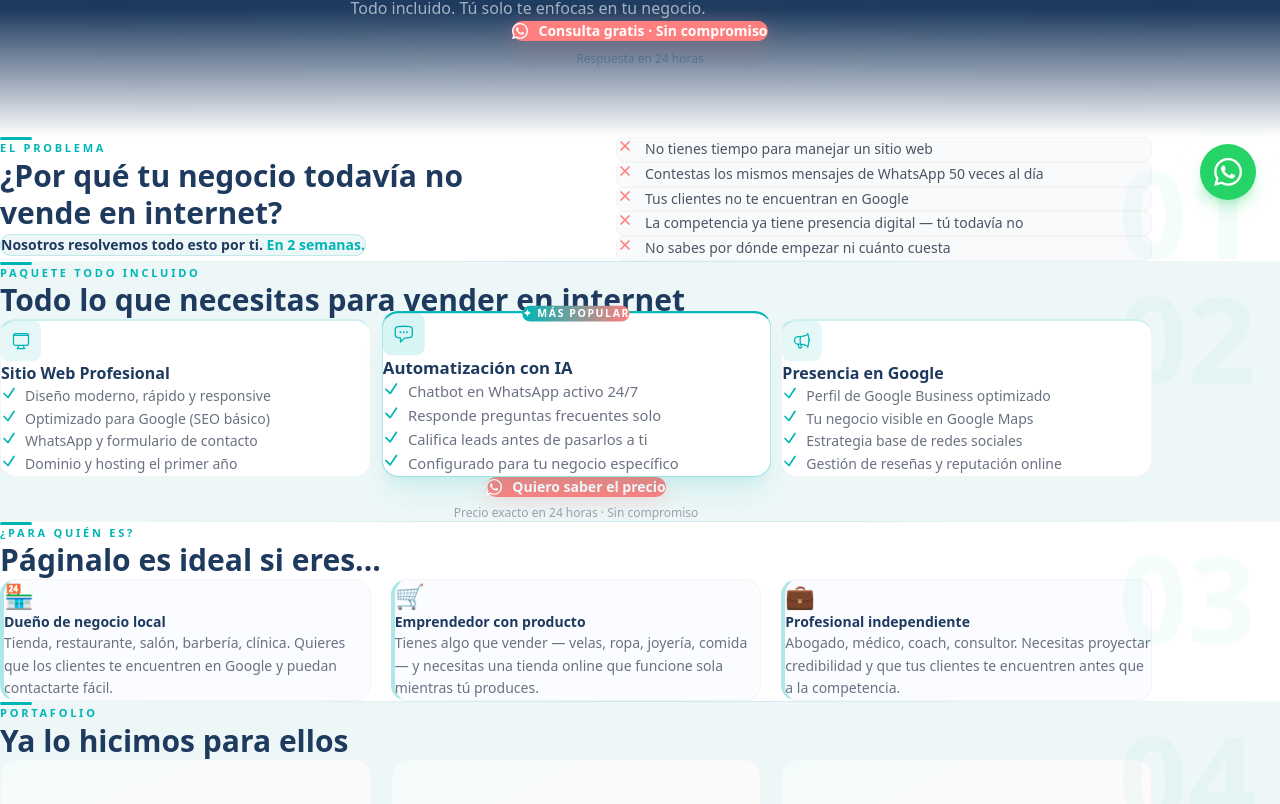
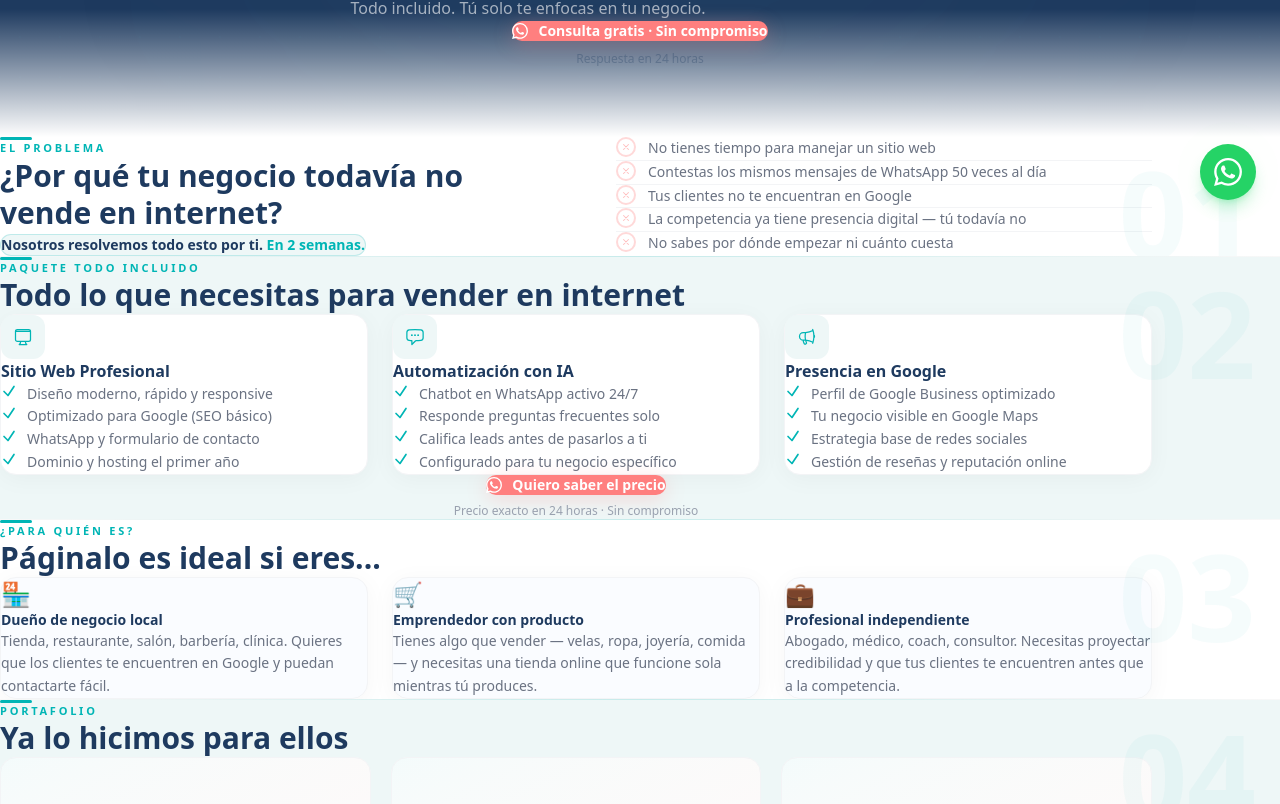
Before and after one commit to rcriveb6-bit/paginalo-, a Next.js app: page / in a window 1280 px wide. Shown: the part 576-1380 px from the top of the page. Built offline with nearby package versions, Linux system fonts and the light colour scheme.

Commit message:
rediseno profesional: quitado MAS POPULAR, cards mejorados, icons limpios, espaciado

```diff
--- a/app/(main)/page.tsx
+++ b/app/(main)/page.tsx
@@ -52,7 +52,7 @@
 );
 
 const XIcon = () => (
-  <svg className="h-4 w-4 text-[#FF7F7F] shrink-0 mt-1" fill="none" stroke="currentColor" strokeWidth={2.5} viewBox="0 0 24 24">
+  <svg className="h-3.5 w-3.5 text-[#FF7F7F]/60 shrink-0 mt-1" fill="none" stroke="currentColor" strokeWidth={1.5} viewBox="0 0 24 24">
     <path strokeLinecap="round" strokeLinejoin="round" d="M6 18L18 6M6 6l12 12" />
   </svg>
 );
@@ -93,7 +93,6 @@
     icon: <svg className="h-5 w-5" fill="none" stroke="currentColor" strokeWidth={1.5} viewBox="0 0 24 24"><path strokeLinecap="round" strokeLinejoin="round" d="M8.625 9.75a.375.375 0 11-.75 0 .375.375 0 01.75 0zm0 0H8.25m4.125 0a.375.375 0 11-.75 0 .375.375 0 01.75 0zm0 0H12m4.125 0a.375.375 0 11-.75 0 .375.375 0 01.75 0zm0 0h-.375m-13.5 3.01c0 1.6 1.123 2.994 2.707 3.227 1.087.16 2.185.283 3.293.369V21l4.184-4.183a1.14 1.14 0 01.778-.332 48.294 48.294 0 005.83-.498c1.585-.233 2.708-1.626 2.708-3.228V6.741c0-1.602-1.123-2.995-2.707-3.228A48.394 48.394 0 0012 3c-2.392 0-4.744.175-7.043.513C3.373 3.746 2.25 5.14 2.25 6.741v6.018z" /></svg>,
     title: "Automatización con IA",
     items: ["Chatbot en WhatsApp activo 24/7", "Responde preguntas frecuentes solo", "Califica leads antes de pasarlos a ti", "Configurado para tu negocio específico"],
-    featured: true,
   },
   {
     icon: <svg className="h-5 w-5" fill="none" stroke="currentColor" strokeWidth={1.5} viewBox="0 0 24 24"><path strokeLinecap="round" strokeLinejoin="round" d="M10.34 15.84c-.688-.06-1.386-.09-2.09-.09H7.5a4.5 4.5 0 110-9h.75c.704 0 1.402-.03 2.09-.09m0 9.18c.253.962.584 1.892.985 2.783.247.55.06 1.21-.463 1.511l-.657.38c-.551.318-1.26.117-1.527-.461a20.845 20.845 0 01-1.44-4.282m3.102.069a18.03 18.03 0 01-.59-4.59c0-1.586.205-3.124.59-4.59m0 9.18a23.848 23.848 0 018.835 2.535M10.34 6.66a23.847 23.847 0 008.835-2.535m0 0A23.74 23.74 0 0018.795 3m.38 1.125a23.91 23.91 0 011.014 5.395m-1.014 8.855c-.118.38-.245.754-.38 1.125m.38-1.125a23.91 23.91 0 001.014-5.395m0-3.46c.495.413.811 1.035.811 1.73 0 .695-.316 1.317-.811 1.73m0-3.46a24.347 24.347 0 010 3.46" /></svg>,
@@ -207,9 +206,13 @@
                 "La competencia ya tiene presencia digital — tú todavía no",
                 "No sabes por dónde empezar ni cuánto cuesta",
               ].map((item) => (
-                <motion.div key={item} variants={fadeUp} className="flex items-start gap-3 rounded-lg bg-gray-50 px-4 py-3 border border-gray-100">
-                  <XIcon />
-                  <p className="text-sm text-gray-600 leading-relaxed">{item}</p>
+                <motion.div key={item} variants={fadeUp} className="flex items-start gap-3 px-4 py-2.5 border-b border-gray-100 last:border-0">
+                  <div className="h-5 w-5 rounded-full border-2 border-[#FF7F7F]/30 flex items-center justify-center shrink-0 mt-0.5">
+                    <svg className="h-2.5 w-2.5 text-[#FF7F7F]/50" fill="none" stroke="currentColor" strokeWidth={2.5} viewBox="0 0 24 24">
+                      <path strokeLinecap="round" strokeLinejoin="round" d="M6 18L18 6M6 6l12 12" />
+                    </svg>
+                  </div>
+                  <p className="text-sm text-gray-500 leading-relaxed">{item}</p>
                 </motion.div>
               ))}
             </motion.div>
@@ -230,30 +233,20 @@
               Todo lo que necesitas para vender en internet
             </motion.h2>
           </motion.div>
-          <div className="grid md:grid-cols-3 gap-4 md:gap-5 items-start">
+          <div className="grid md:grid-cols-3 gap-5 md:gap-6">
             {packages.map((pkg, i) => (
               <motion.div key={pkg.title} variants={fadeUp} initial="hidden" whileInView="show"
                 viewport={{ once: true, margin: "-40px" }} transition={{ delay: i * 0.1 }}
-                className={`relative rounded-2xl border p-6 transition-all duration-300 ${
-                  pkg.featured
-                    ? "bg-white border-[#00B5B5]/40 shadow-xl shadow-[#00B5B5]/10 md:scale-[1.05] md:-translate-y-1 border-t-2 border-t-[#00B5B5]"
-                    : "bg-white border-gray-100 border-t-2 border-t-[#00B5B5]/20"
-                }`}
+                className="bg-white rounded-2xl border border-gray-100 p-7 transition-all duration-300 hover:shadow-lg hover:border-[#00B5B5]/20"
+                style={{ boxShadow: "0 4px 24px rgba(0,0,0,0.04)" }}
               >
-                {pkg.featured && (
-                  <div className="absolute -top-3.5 left-1/2 -translate-x-1/2">
-                    <span className="inline-flex items-center gap-1 rounded-full px-3 py-1 text-[10px] font-black tracking-[0.15em] uppercase text-white" style={{ background: "linear-gradient(90deg, #00B5B5, #FF7F7F)" }}>
-                      ✦ Más Popular
-                    </span>
-                  </div>
-                )}
-                <div className={`inline-flex items-center justify-center h-10 w-10 rounded-lg mb-4 ${pkg.featured ? "bg-[#00B5B5]/15 text-[#00B5B5]" : "bg-[#00B5B5]/10 text-[#00B5B5]"}`}>
+                <div className="inline-flex items-center justify-center h-11 w-11 rounded-xl mb-5 bg-[#EEF7F7] text-[#00B5B5]">
                   {pkg.icon}
                 </div>
                 <h3 className="font-black text-[#1E3A5F] mb-4 text-base">{pkg.title}</h3>
-                <ul className="space-y-2.5">
+                <ul className="space-y-3">
                   {pkg.items.map((item) => (
-                    <li key={item} className="flex items-start gap-2">
+                    <li key={item} className="flex items-start gap-2.5">
                       <Check />
                       <span className="text-sm text-gray-500 leading-relaxed">{item}</span>
                     </li>
@@ -281,12 +274,12 @@
               Páginalo es ideal si eres...
             </motion.h2>
           </motion.div>
-          <div className="grid md:grid-cols-3 gap-5">
+<div className="grid md:grid-cols-3 gap-6">
             {personas.map((p, i) => (
               <motion.div key={p.title} variants={fadeUp} initial="hidden" whileInView="show"
                 viewport={{ once: true, margin: "-40px" }} transition={{ delay: i * 0.1 }}
-                className="rounded-2xl border border-gray-100 p-6 border-l-4 border-l-[#00B5B5]/30"
-                style={{ background: "#FAFCFF" }}
+                className="rounded-2xl border border-gray-100 p-7 transition-all duration-300 hover:shadow-lg hover:border-[#00B5B5]/20"
+                style={{ background: "#FAFCFF", boxShadow: "0 4px 24px rgba(0,0,0,0.04)" }}
               >
                 <span className="text-2xl mb-3 block">{p.emoji}</span>
                 <h3 className="font-black text-[#1E3A5F] text-sm mb-2">{p.title}</h3>
@@ -326,7 +319,7 @@
                 <div className="p-5">
                   <div className="flex items-center gap-2 mb-2">
                     <h3 className="font-black text-[#1E3A5F] text-base">{p.title}</h3>
-                    {!p.live && <span className="text-[10px] font-bold tracking-widest uppercase bg-gray-100 text-gray-400 px-2 py-0.5 rounded-full">Próximamente</span>}
+                    {!p.live && <span className="text-[10px] font-bold tracking-widest uppercase bg-gray-100 text-gray-400 px-2.5 py-1 rounded-full">Próximamente</span>}
                   </div>
                   <p className="text-sm text-gray-400 leading-relaxed mb-4">{p.desc}</p>
                   {p.live ? (
@@ -357,7 +350,7 @@
             <motion.h2 variants={fadeUp} className="text-2xl md:text-3xl font-black text-[#1E3A5F] mb-8 leading-tight">
               ¿Tienes dudas?
             </motion.h2>
-            <motion.div variants={fadeUp} className="bg-gray-50 rounded-2xl border border-gray-100 px-5 max-w-2xl divide-y divide-gray-100">
+            <motion.div variants={fadeUp} className="bg-white rounded-2xl border border-gray-100 px-5 max-w-2xl divide-y divide-gray-100" style={{ boxShadow: "0 4px 24px rgba(0,0,0,0.04)" }}>
               {faqs.map((f) => <FaqItem key={f.q} q={f.q} a={f.a} />)}
             </motion.div>
           </motion.div>
```
